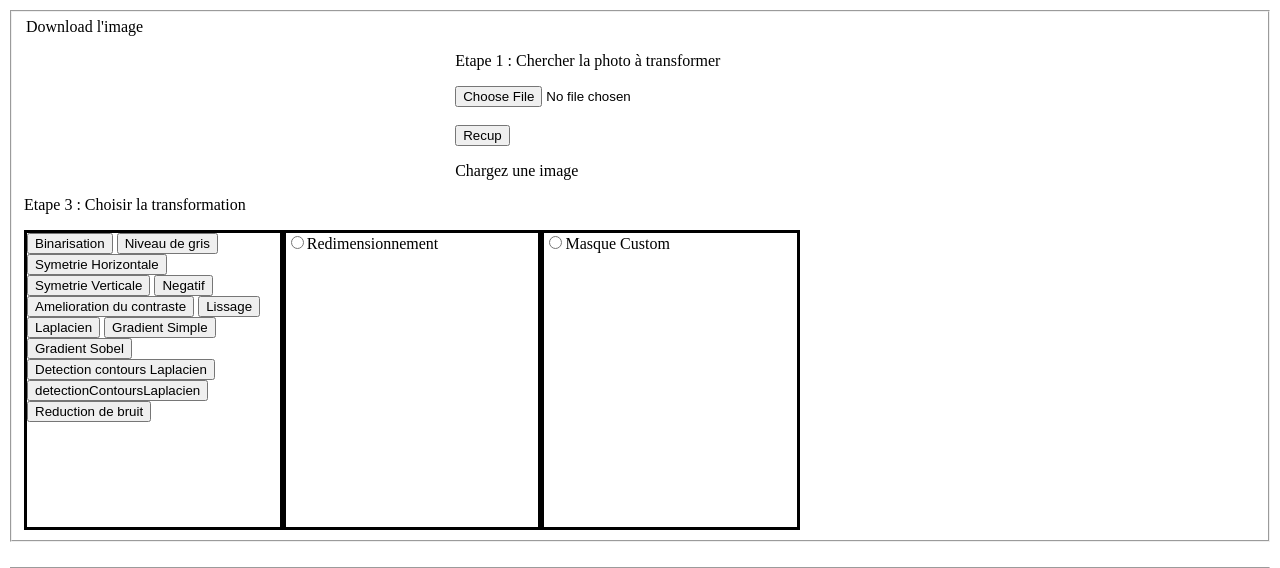
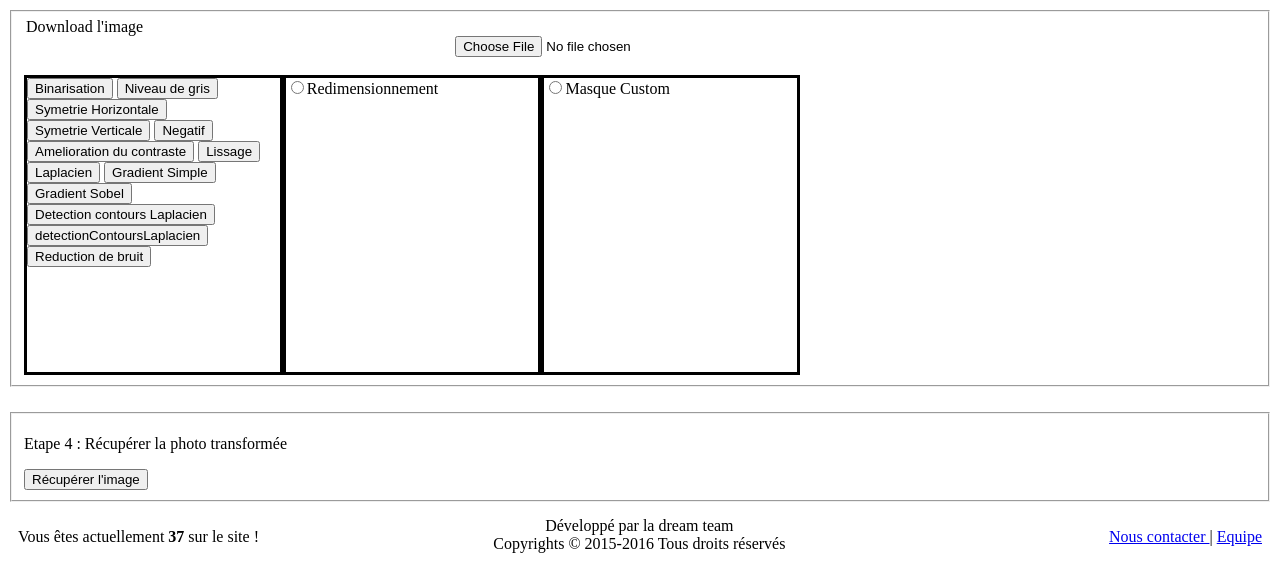
Before and after one commit to ErwanLbp/serveur-traitement-image, a PHP site: page / in a window 1280 px wide. Shown: the part 118-686 px from the top of the page. Run offline with PHP 8.4, Linux system fonts and the light colour scheme.

Commit message:
Ajoute boutton FILE + Submit

```diff
--- a/index.php
+++ b/index.php
@@ -25,10 +25,10 @@ session_start();
 			<form method="post" action="upload.php" enctype="multipart/form-data">
 				<legend>Download l'image</legend>
 				<div id ="chercherImage">
-					<p>Etape 1 : Chercher la photo à transformer</p>
 					<input type="hidden" name="MAX_FILE_SIZE" value="taille">
-					<input type ="file" name ="photo" size ="taille"><br><br>
-					<input type ="submit" name="recuperer" value ="Recup"><br>
+					<input type ="file" id="bouttonFile" name ="photo" size ="taille" onchange="this.form.submit()"><br><br>
+
+
 				</div>
 			</form>
 
@@ -36,13 +36,10 @@ session_start();
 				<?php
 				if(isset($_SESSION['cheminImageJPG']))
 					echo "<img src='".$_SESSION['cheminImageJPG']."' alt='".basename($_SESSION['cheminImage'])."'>";
-				else
-					echo "<p>Chargez une image</p>";
 				?>
 			</div>
 
 			<form method="post" action="execTransfo.php" enctype="multipart/form-data">
-				<p>Etape 3 : Choisir la transformation</p>
 
 				<div id ="formulaireTransfoDeBase">
 					<input type ="submit" name ="algorithme" value ="Binarisation">
```
